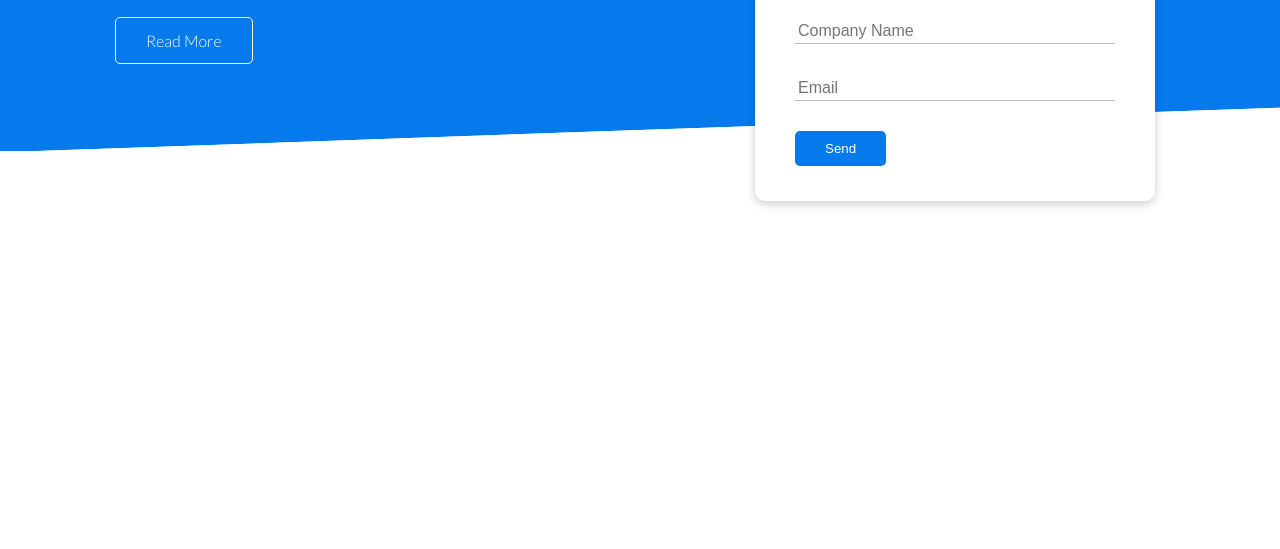
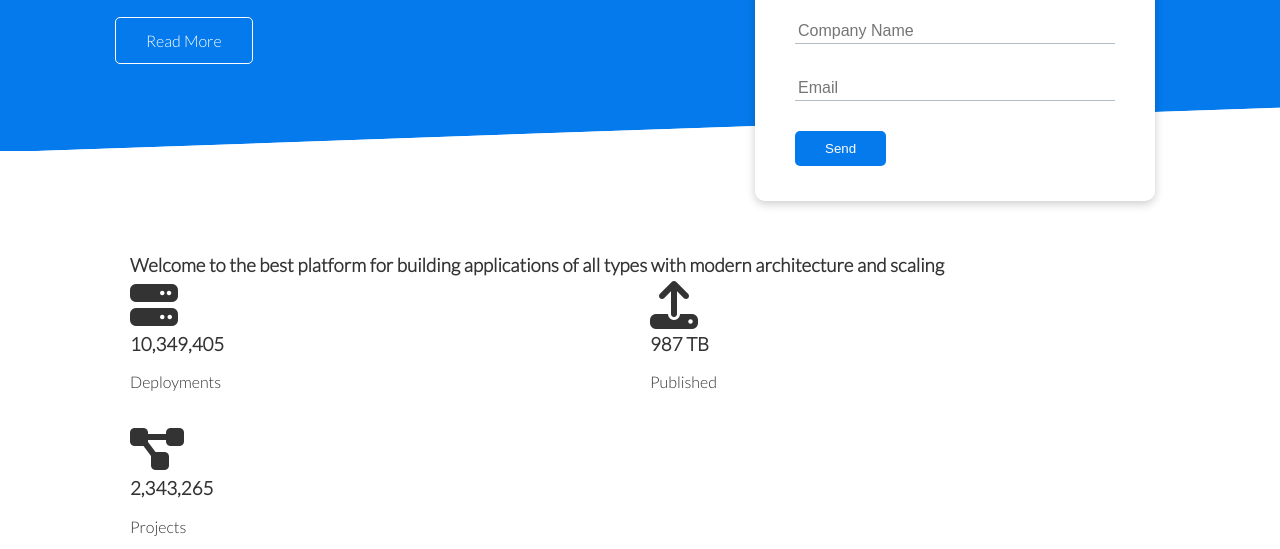
Before and after one commit to HiConnorM/Websites, a plain HTML site: page Loruki-Website/index.html in a window 1280 px wide. Shown: the part 289-838 px from the top of the page. Before the commit the page ends 800 px from the top, so only its background shows below. Drawn offline with Linux system fonts and the light colour scheme.

Commit message:
(Aded icons)

```diff
--- a/Loruki-Website/css/style.css
+++ b/Loruki-Website/css/style.css
@@ -144,6 +144,11 @@ img{
     -ms-transform: skewY(-2deg);
 }
 
+/* Stats */
+.stats {
+    padding-top: 100px;
+}
+
 /* Utilties*/
 .container{
     max-width: 1100px;
--- a/Loruki-Website/index.html
+++ b/Loruki-Website/index.html
@@ -47,5 +47,29 @@
             </div>
         </div>
     </section>
+
+    <section class="stats">
+        <div class="container">
+            <h3 class="stats-heading text-center my-1">
+                Welcome to the best platform for building applications of all types with modern architecture and scaling
+            </h3>
+
+            <div class="grid grid-3 tetx-center my-4">
+                <div>
+                    <i class="fas fa-server fa-3x"></i>
+                    <h3>10,349,405</h3>
+                    <p class="text-secondary">Deployments</p>
+                </div>
+                <div><i class="fas fa-upload fa-3x"></i>
+                    <h3>987 TB</h3>
+                    <p class="text-secondary">Published</p>
+                </div>
+                <div><i class="fas fa-project-diagram fa-3x"></i>
+                    <h3>2,343,265</h3>
+                    <p class="text-secondary">Projects</p>
+                </div>
+            </div>
+        </div>
+    </section>
 </body>
 </html>
```
